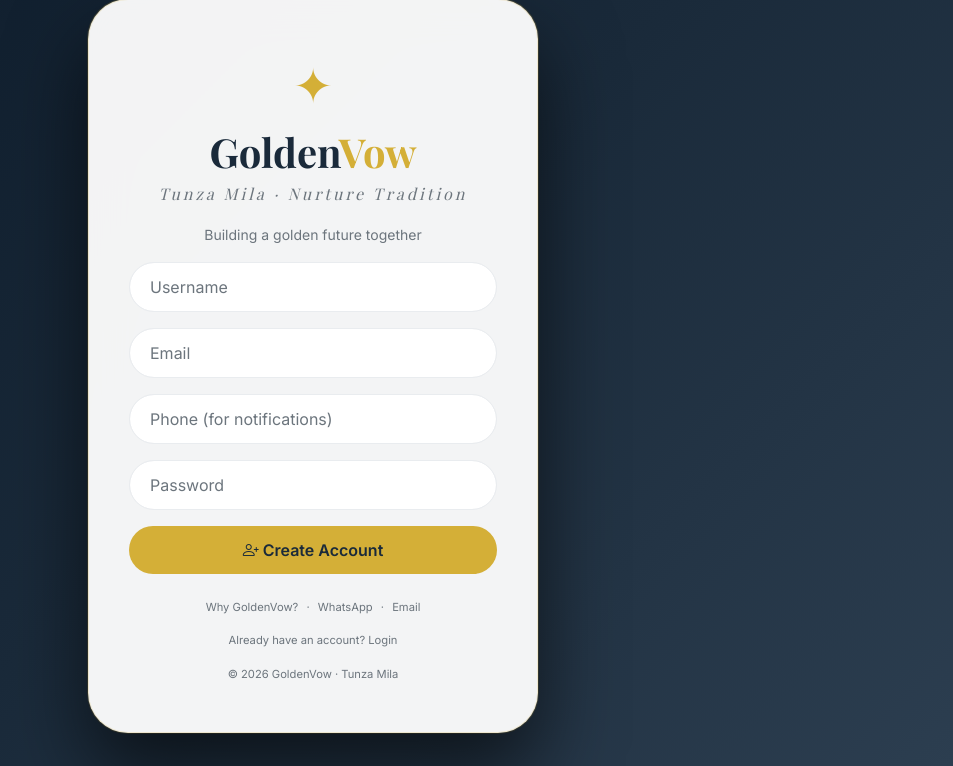
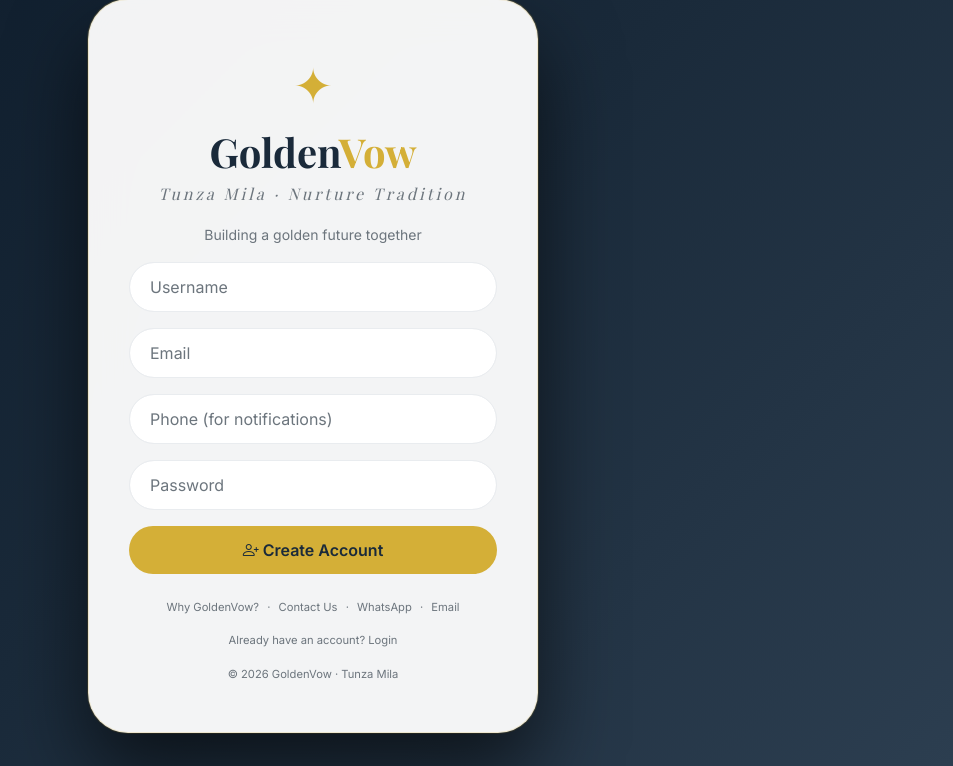
Before and after one commit to mafiayeng/Dowry-app, a Flask app: page /register in a window 1280 px wide. Shown: the part 34-800 px from the top of the page, without its empty margins (327-1280 px from the left). Run offline with Flask 3, Linux system fonts and the light colour scheme; some web fonts are replaced.

Commit message:
Update register.html

```diff
--- a/templates/register.html
+++ b/templates/register.html
@@ -53,6 +53,7 @@
 
     <div class="footer-links">
         <a href="/about">Why GoldenVow?</a> ·
+        <a href="/contact">Contact Us</a> ·
         <a href="https://wa.me/{{ support_whatsapp }}" target="_blank">WhatsApp</a> ·
         <a href="mailto:{{ support_email }}">Email</a>
         <br><br>
```
